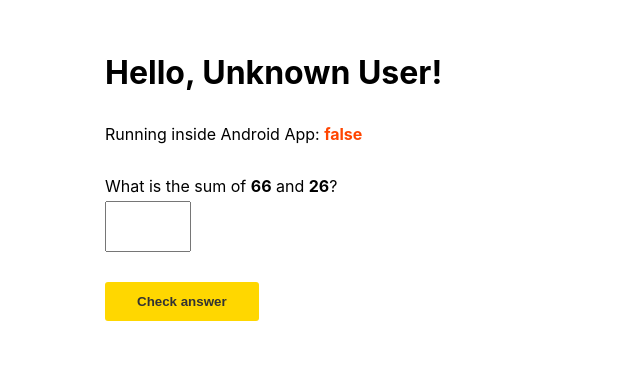
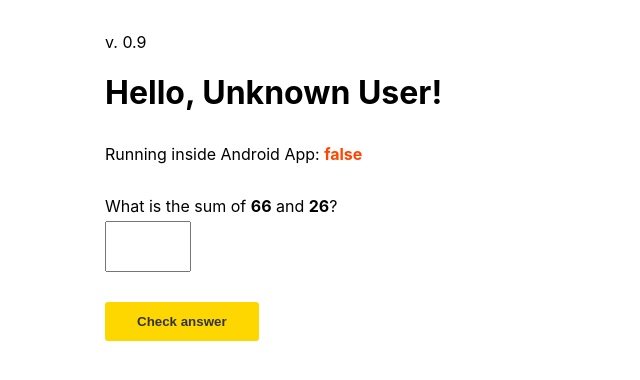
Before and after one commit to Lksz/webview-poc, a plain HTML site: page index.html in a window 1280 px wide. Shown: the whole page, without its empty margins (0-640 px from the left). Drawn offline with Linux system fonts and the light colour scheme.

Commit message:
Add version.

```diff
--- a/index.html
+++ b/index.html
@@ -69,6 +69,7 @@
 </head>
 <body>
     <main class="container">
+        <div>v. 0.9</div>
         <h1>
             Hello, <span id="username"></span>!
         </h1>
```
